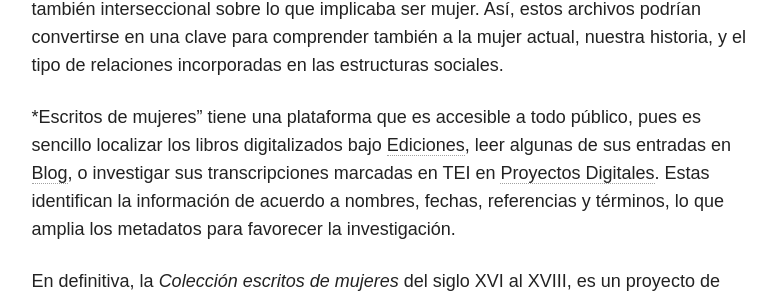
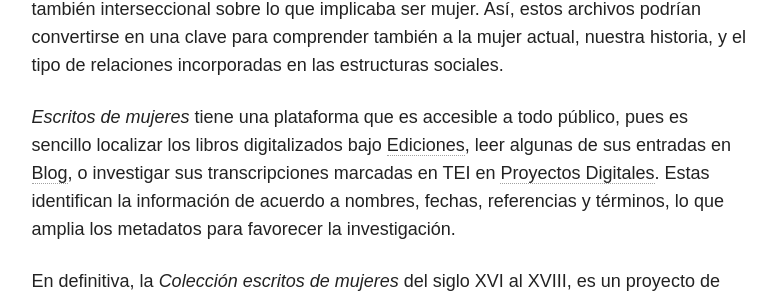
Before and after one commit to pilarvillanueva/criticalarchives, a Jekyll site: the page built from _posts/blog/2018-10-01-reseña-coleccion-escritos-de-mujeres.md, in a window 1280 px wide and 900 px high, scrolled down 1908 px. Shown: the part 153-453 px from the top of the window, without its empty margins (348-1124 px from the left). Built offline with Jekyll 4.4.1, drawn with Linux system fonts in a browser that asks for light colours; nearby versions of some CDN libraries; our own code applies the rules of GitHub Pages for plain Markdown files.

```diff
--- a/_posts/blog/2018-10-01-reseña-coleccion-escritos-de-mujeres.md
+++ b/_posts/blog/2018-10-01-reseña-coleccion-escritos-de-mujeres.md
@@ -31,7 +31,7 @@ Me pregunto entonces, ¿por qué los eventos relacionados a las mujeres no se co
 Los archivos más que fuentes u objetos, son *sujetos*, nos dice Tortirici (2018), y la *Colección escritos de mujeres*, se constituye como un puente que nos permite dialogar con estas mujeres que hasta hoy permanecían ignoradas. Sin embargo, cabe preguntarse también sobre la representatividad de estos escritos respecto a la situación de la mayoría de las mujeres de esa época, y a los nuevos silencios que emergen desde ahí. Sí las mujeres religiosas y de la aristocracia tenían escasamente acceso a las imprentas, ¿qué queda entonces para las que se encontraban fuera de estos círculos? En este sentido, estos relatos no nos hablan solo de la experiencia de las mujeres, sino que más bien de la marginalización e invisibilidad de unas sobre otras. Por tanto, me parece indispensable entrar a estos archivos no solo con un sentido histórico, sino que también interseccional sobre lo que implicaba ser mujer. Así, estos archivos podrían convertirse en una clave para comprender también a la mujer actual, nuestra historia, y el tipo de relaciones incorporadas en las estructuras sociales.
 
 
-*Escritos de mujeres” tiene una plataforma que es accesible a todo público, pues es sencillo localizar los libros digitalizados bajo [Ediciones](http://www.iisue.unam.mx/escritoras/index.php/ediciones/), leer algunas de sus entradas en [Blog](http://www.iisue.unam.mx/escritoras/index.php/blog/), o investigar sus transcripciones marcadas en TEI en [Proyectos Digitales]( http://www.iisue.unam.mx/escritoras/index.php/edicion-digital/). Estas identifican la información de acuerdo a nombres, fechas, referencias y términos, lo que amplia los metadatos para favorecer la investigación.
+*Escritos de mujeres* tiene una plataforma que es accesible a todo público, pues es sencillo localizar los libros digitalizados bajo [Ediciones](http://www.iisue.unam.mx/escritoras/index.php/ediciones/), leer algunas de sus entradas en [Blog](http://www.iisue.unam.mx/escritoras/index.php/blog/), o investigar sus transcripciones marcadas en TEI en [Proyectos Digitales]( http://www.iisue.unam.mx/escritoras/index.php/edicion-digital/). Estas identifican la información de acuerdo a nombres, fechas, referencias y términos, lo que amplia los metadatos para favorecer la investigación.
 
 
 En definitiva, la *Colección escritos de mujeres* del siglo XVI al XVIII, es un proyecto de amplio espectro que todavía está en
```
